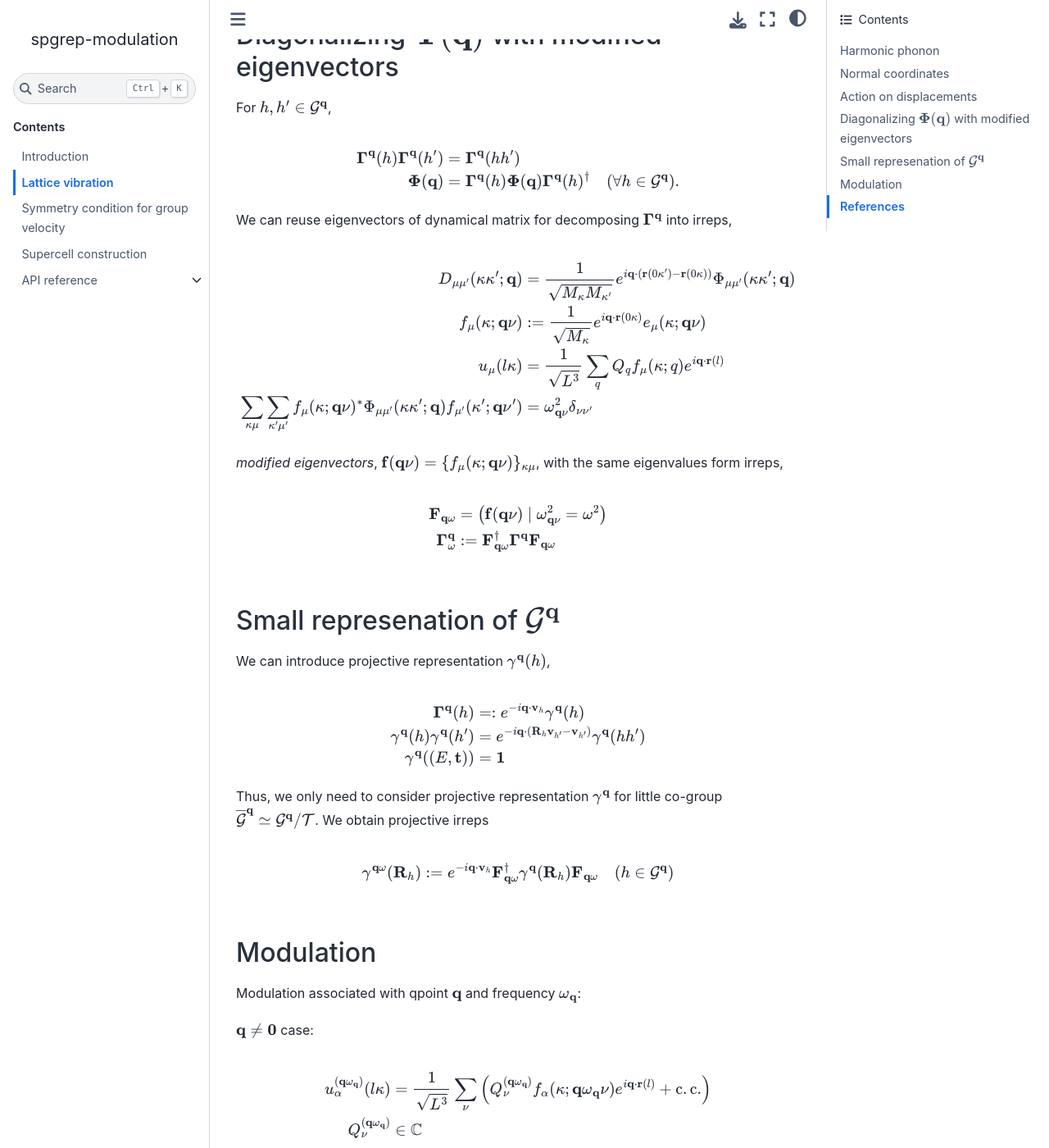
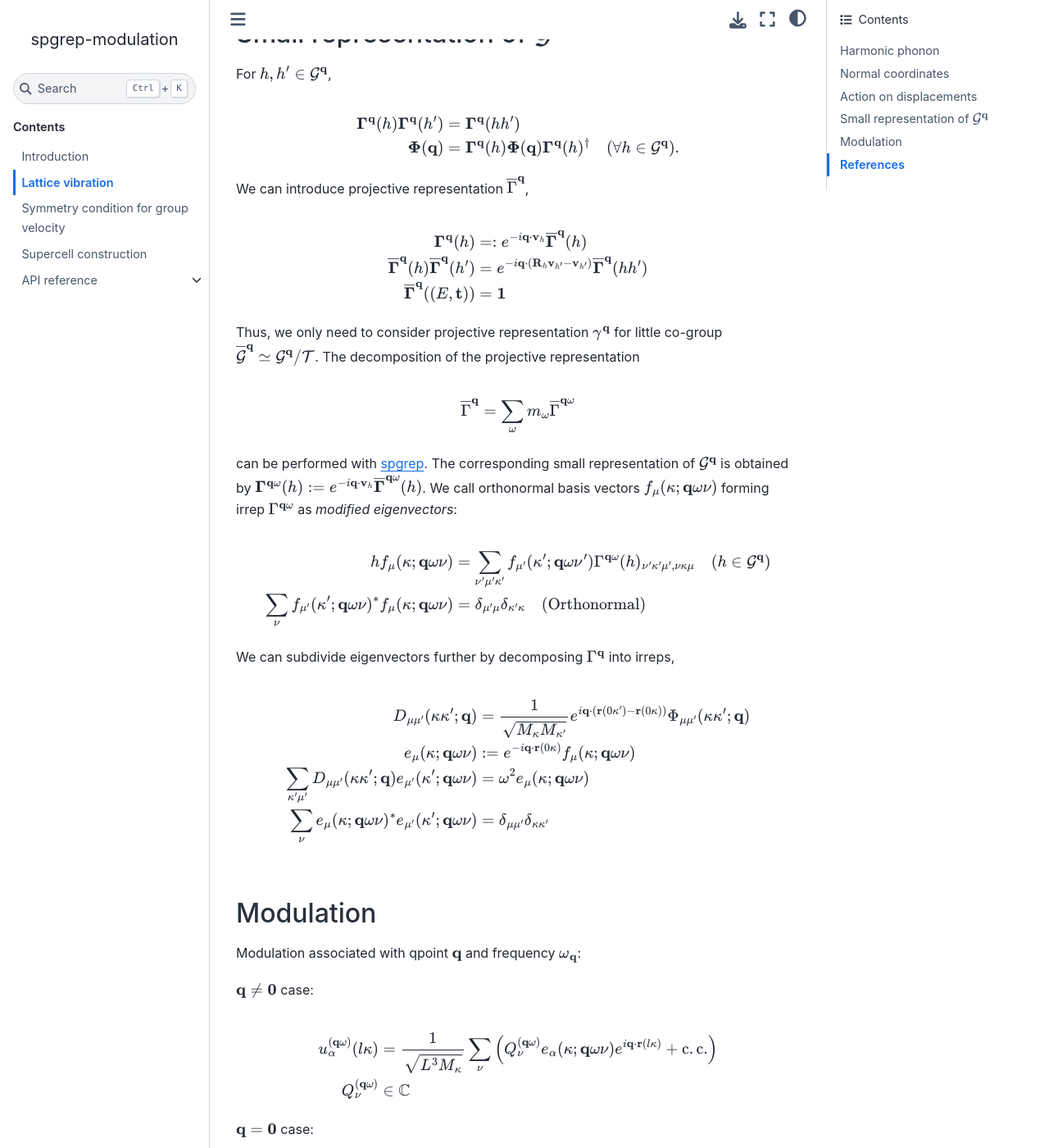
Before and after one commit to phonopy/spgrep-modulation, a Sphinx documentation site: the page built from docs/phonon.md, in a window 1280 px wide and 1400 px high, scrolled down 4078 px. Shown: the whole window at 82% size. Built offline with Sphinx 7.4.7 and the Sphinx Book theme 1.1.4, drawn with Linux system fonts in a browser that asks for light colours; cross-references to code outside the pages are shown as plain code; some of the changed text lies outside the part shown.

Commit message:
Adjust phase of eigenmodes

````diff
--- a/docs/phonon.md
+++ b/docs/phonon.md
@@ -186,7 +186,7 @@ The condition that potential energy is invariant under symmetry operations is re
     &= \dots = \sum_{  } \left[ \mathbf{\Gamma}^{\mathbf{q}}(g) \mathbf{\Phi}(\mathbf{q}) \mathbf{\Gamma}^{\mathbf{q}}(g)^{\dagger} \right]_{\kappa\mu, \kappa'\mu'} u_{\mu}(\kappa; \mathbf{R}_{g}\mathbf{q}) u_{\mu'}(\kappa'; -\mathbf{R}_{g}\mathbf{q}).
     ```
 
-## Diagonalizing {math}`\mathbf{\Phi}(\mathbf{q})` with modified eigenvectors
+## Small representation of {math}`\mathcal{G}^{\mathbf{q}}`
 
 For {math}`h, h' \in \mathcal{G}^{\mathbf{q}}`,
 ```{math}
@@ -196,44 +196,42 @@ For {math}`h, h' \in \mathcal{G}^{\mathbf{q}}`,
     &= \mathbf{\Gamma}^{\mathbf{q}}(h) \mathbf{\Phi}(\mathbf{q}) \mathbf{\Gamma}^{\mathbf{q}}(h)^{\dagger}
     \quad (\forall h \in \mathcal{G}^{\mathbf{q}}).
 ```
-We can reuse eigenvectors of dynamical matrix for decomposing {math}`\mathbf{\Gamma}^{ \mathbf{q}}` into irreps,
+
+We can introduce projective representation {math}`\overline{\Gamma}^{ \mathbf{q}}`,
+```{math}
+  \mathbf{\Gamma}^{ \mathbf{q}}(h)
+    &=: e^{ -i \mathbf{q} \cdot \mathbf{v}_{h} } \overline{\mathbf{\Gamma}}^{ \mathbf{q}}(h) \\
+  \overline{\mathbf{\Gamma}}^{ \mathbf{q}}(h) \overline{\mathbf{\Gamma}}^{ \mathbf{q}}(h')
+    &= e^{ -i \mathbf{q} \cdot ( \mathbf{R}_{h} \mathbf{v}_{h'} - \mathbf{v}_{h'} ) } \overline{\mathbf{\Gamma}}^{ \mathbf{q}}(hh') \\
+  \overline{\mathbf{\Gamma}}^{ \mathbf{q}}((E, \mathbf{t}))
+    &= \mathbf{1}
+```
+Thus, we only need to consider projective representation {math}`\mathbf{\gamma}^{ \mathbf{q}}` for little co-group {math}`\overline{\mathcal{G}}^{\mathbf{q}} \simeq \mathcal{G}^{\mathbf{q}} / \mathcal{T}`.
+The decomposition of the projective representation
+```{math}
+  \overline{\Gamma}^{\mathbf{q}} &= \sum_{\omega} m_{\omega} \overline{\Gamma}^{\mathbf{q}\omega} \\
+```
+can be performed with [spgrep](https://github.com/spglib/spgrep).
+The corresponding small representation of {math}`\mathcal{G}^{\mathbf{q}}` is obtained by {math}`\mathbf{\Gamma}^{ \mathbf{q}\omega}(h) := e^{ -i \mathbf{q} \cdot \mathbf{v}_{h} } \overline{\mathbf{\Gamma}}^{ \mathbf{q}\omega }(h)`.
+We call orthonormal basis vectors {math}`f_{\mu}(\kappa; \mathbf{q}\omega\nu)` forming irrep {math}`\Gamma^{\mathbf{q}\omega}` as *modified eigenvectors*:
+```{math}
+  h f_{\mu}(\kappa; \mathbf{q}\omega\nu)
+    &= \sum_{\nu' \mu'\kappa'} f_{\mu'}(\kappa'; \mathbf{q}\omega\nu') \Gamma^{\mathbf{q}\omega}(h)_{\nu'\kappa'\mu', \nu\kappa\mu} \quad (h \in \mathcal{G}^{\mathbf{q}}) \\
+  \sum_{\nu} f_{\mu'}(\kappa'; \mathbf{q}\omega\nu)^{\ast} f_{\mu}(\kappa; \mathbf{q}\omega\nu)
+    &= \delta_{\mu'\mu} \delta_{\kappa'\kappa}
+    \quad (\mathrm{Orthonormal})
+```
+
+We can subdivide eigenvectors further by decomposing {math}`\Gamma^{\mathbf{q}}` into irreps,
 ```{math}
   D_{\mu\mu'}(\kappa\kappa'; \mathbf{q})
     &= \frac{1}{\sqrt{ M_{\kappa}M_{\kappa'} }} e^{ i \mathbf{q} \cdot \left( \mathbf{r}(0\kappa') - \mathbf{r}(0\kappa) \right) } \Phi_{\mu\mu'}(\kappa\kappa'; \mathbf{q}) \\
-  f_{\mu}(\kappa; \mathbf{q}\nu)
-    &:= \frac{1}{\sqrt{M_{\kappa}}} e^{ i\mathbf{q} \cdot \mathbf{r}(0\kappa) } e_{\mu}(\kappa; \mathbf{q}\nu) \\
-  u_{\mu}(l\kappa)
-    &= \frac{1}{\sqrt{L^{3}}} \sum_{ q } Q_{q} f_{\mu}(\kappa; q) e^{ i \mathbf{q} \cdot \mathbf{r}(l) } \\
-  \sum_{ \kappa \mu }\sum_{ \kappa' \mu' } f_{\mu}(\kappa; \mathbf{q}\nu)^{\ast} \Phi_{\mu\mu'}(\kappa\kappa'; \mathbf{q}) f_{\mu'}(\kappa'; \mathbf{q}\nu')
-    &= \omega_{\mathbf{q}\nu}^{2} \delta_{\nu\nu'}
-```
-
-*modified eigenvectors*, {math}`\mathbf{f}(\mathbf{q}\nu) = \{f_{\mu}(\kappa; \mathbf{q}\nu) \}_{\kappa\mu}`, with the same eigenvalues form irreps,
-```{math}
-    \mathbf{F}_{\mathbf{q} \omega}
-        &= \left( \mathbf{f}(\mathbf{q}\nu) \mid \omega_{\mathbf{q}\nu}^{2} = \omega^{2} \right) \\
-    \mathbf{\Gamma}^{\mathbf{q}}_{\omega}
-        &:= \mathbf{F}_{\mathbf{q} \omega}^{\dagger} \mathbf{\Gamma}^{\mathbf{q}} \mathbf{F}_{\mathbf{q} \omega}
-```
-
-## Small represenation of {math}`\mathcal{G}^{\mathbf{q}}`
-
-We can introduce projective representation {math}`\mathbf{\gamma}^{ \mathbf{q}}(h)`,
-```{math}
-  \mathbf{\Gamma}^{ \mathbf{q}}(h)
-    &=: e^{ -i \mathbf{q} \cdot \mathbf{v}_{h} } \mathbf{\gamma}^{ \mathbf{q}}(h) \\
-  \mathbf{\gamma}^{ \mathbf{q}}(h) \mathbf{\gamma}^{ \mathbf{q}}(h')
-    &= e^{ -i \mathbf{q} \cdot ( \mathbf{R}_{h} \mathbf{v}_{h'} - \mathbf{v}_{h'} ) } \mathbf{\gamma}^{ \mathbf{q}}(hh') \\
-  \mathbf{\gamma}^{ \mathbf{q}}((E, \mathbf{t}))
-    &= \mathbf{1}
-```
-
-Thus, we only need to consider projective representation {math}`\mathbf{\gamma}^{ \mathbf{q}}` for little co-group {math}`\overline{\mathcal{G}}^{\mathbf{q}} \simeq \mathcal{G}^{\mathbf{q}} / \mathcal{T}`.
-We obtain projective irreps
-```{math}
-    \mathbf{\gamma}^{\mathbf{q}\omega}(\mathbf{R}_{h})
-        := e^{ -i \mathbf{q} \cdot \mathbf{v}_{h} } \mathbf{F}_{\mathbf{q} \omega}^{\dagger} \mathbf{\gamma}^{\mathbf{q}}(\mathbf{R}_{h}) \mathbf{F}_{\mathbf{q} \omega}
-        \quad (h \in \mathcal{G}^{\mathbf{q}})
+  e_{\mu}(\kappa; \mathbf{q}\omega\nu)
+    &:= e^{ -i\mathbf{q} \cdot \mathbf{r}(0\kappa) } f_{\mu}(\kappa; \mathbf{q}\omega\nu) \\
+  \sum_{ \kappa'\mu' } D_{\mu\mu'}(\kappa\kappa'; \mathbf{q}) e_{\mu'}(\kappa'; \mathbf{q}\omega\nu)
+    &= \omega^{2} e_{\mu}(\kappa; \mathbf{q}\omega\nu) \\
+  \sum_{\nu} e_{\mu}(\kappa; \mathbf{q}\omega\nu)^{\ast} e_{\mu'}(\kappa'; \mathbf{q}\omega\nu)
+    &= \delta_{\mu\mu'} \delta_{\kappa\kappa'} \\
 ```
 
 ## Modulation
@@ -242,21 +240,21 @@ Modulation associated with qpoint {math}`\mathbf{q}` and frequency {math}`\mathb
 
 {math}`\mathbf{q} \neq \mathbf{0}` case:
 ```{math}
-  u^{( \mathbf{q} \omega_{\mathbf{q}} )}_{\alpha}(l\kappa)
-    &= \frac{1}{\sqrt{L^{3}}} \sum_{ \nu }
+  u^{( \mathbf{q} \omega )}_{\alpha}(l\kappa)
+    &= \frac{1}{\sqrt{L^{3}M_{\kappa}}} \sum_{ \nu }
       \left(
-        Q^{ (\mathbf{q} \omega_{\mathbf{q}}) }_{\nu} f_{\alpha}(\kappa; \mathbf{q} \omega_{\mathbf{q}}\nu ) e^{ i \mathbf{q} \cdot \mathbf{r}(l) }
+        Q^{ (\mathbf{q} \omega) }_{\nu} e_{\alpha}(\kappa; \mathbf{q} \omega\nu ) e^{ i \mathbf{q} \cdot \mathbf{r}(l\kappa) }
         + \mathrm{c.c.}
       \right) \\
-  Q^{ (\mathbf{q} \omega_{\mathbf{q}}) }_{\nu} &\in \mathbb{C} \\
+  Q^{ (\mathbf{q} \omega) }_{\nu} &\in \mathbb{C} \\
 ```
 
 {math}`\mathbf{q} = \mathbf{0}` case:
 ```{math}
-  u^{( \mathbf{0} \omega_{\mathbf{0}} )}_{\alpha}(l\kappa)
-    &= \frac{1}{\sqrt{L^{3}}} \sum_{ \nu }
-        Q^{ (\mathbf{0} \omega_{\mathbf{0}}) }_{\nu} f_{\alpha}(\kappa; \mathbf{0} \omega_{\mathbf{0}}\nu ) \\
-  Q^{ (\mathbf{0} \omega_{\mathbf{0}}) }_{\nu} &\in \mathbb{R} \\
+  u^{( \mathbf{0} \omega )}_{\alpha}(l\kappa)
+    &= \frac{1}{\sqrt{L^{3}M_{\kappa}}} \sum_{ \nu }
+        Q^{ (\mathbf{0} \omega) }_{\nu} e_{\alpha}(\kappa; \mathbf{0} \omega\nu ) \\
+  Q^{ (\mathbf{0} \omega) }_{\nu} &\in \mathbb{R} \\
 ```
 
 chain-adapted mode {cite}`Aroyo:js0048`
````
Also changed, not shown: 2 other files.
